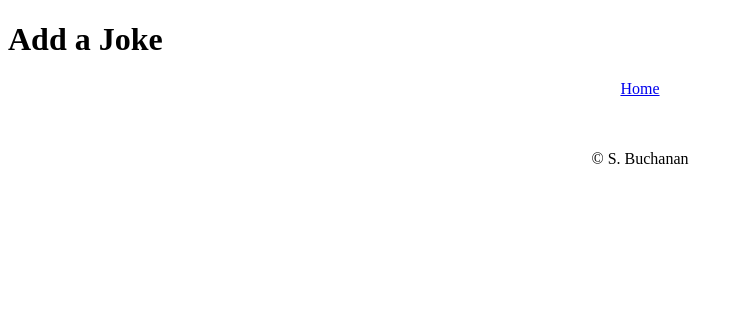
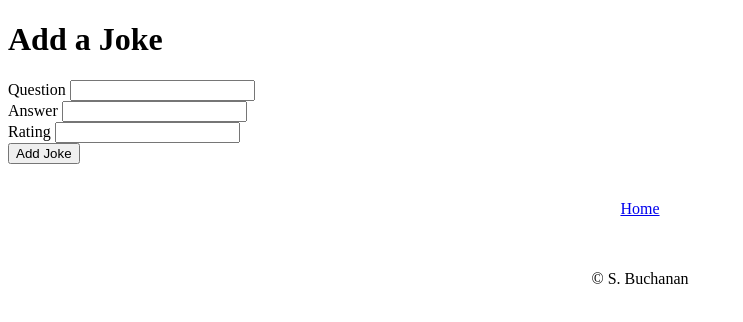
Before and after one commit to MJAguda/dadjokeapp, a website: page app/features/addjoke/addjoke.html in a window 1280 px wide. Shown: the whole page, without its empty margins (0-743 px from the left). Drawn offline with Linux system fonts and the light colour scheme.

Commit message:
Add Forms to out HRML Files

```diff
--- a/app/features/addjoke/addjoke.html
+++ b/app/features/addjoke/addjoke.html
@@ -6,7 +6,24 @@
 
     <body>
         <h1>Add a Joke</h1>
+        <form id="add-joke-form" action="/jokes" method="POST">
+            <div class="form-group">
+                <label for="question">Question</label>
+                <input type="text" class="form-control" id="question" name="question" required>
+            </div>
+            <div class="form-group">
+                <label for="answer">Answer</label>
+                <input type="text" class="form-control" id="answer" name="answer" required>
+            </div>
+            <div class="form-group">
+                <label for="rating">Rating</label>
+                <input type="number" class="form-control" id="rating" name="rating" min="rating" max="5" required>
+            </div>
+            <button type="submit" class="btn btn-primary">Add Joke</button>
+        </form>
 
+        <br>
+        <br>
         <div class="container">
             <center><a href="/" class="btn btn-primary">Home</a></center>
         </div>
```
Also changed, not shown: app/views/index.html (+11 -4 lines).
